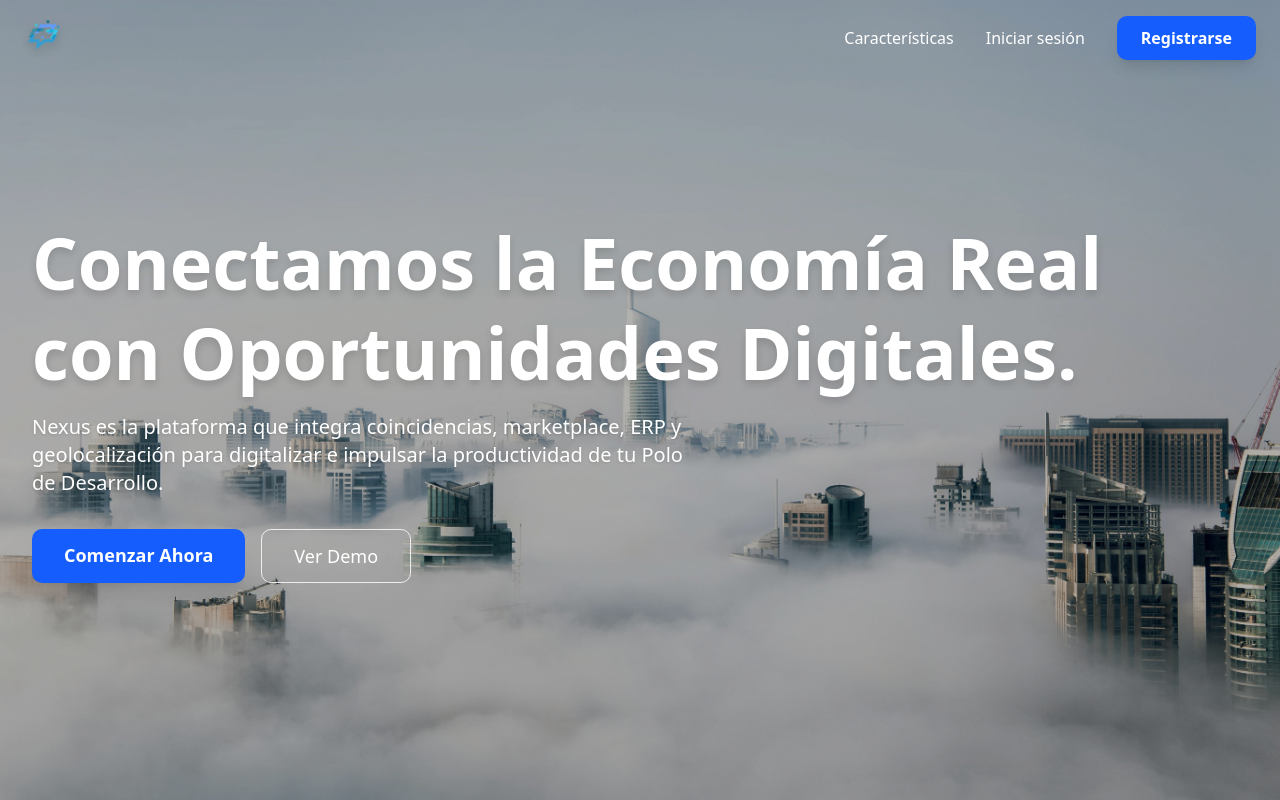
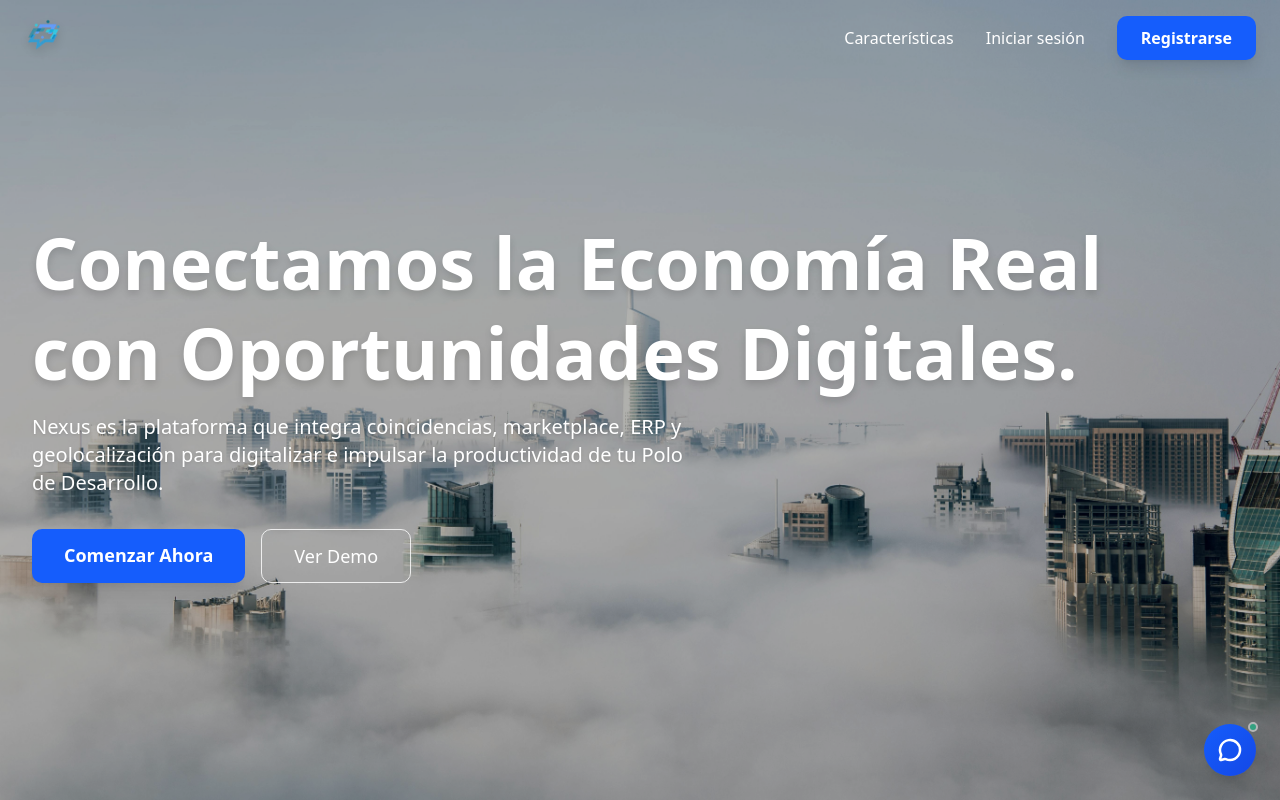
Before and after one commit to joseorteha/Nexus, a Next.js app: page / in a window 1280 px wide. Shown: the top 800 px of the page. Built offline with nearby package versions, Linux system fonts and the light colour scheme.

Commit message:
feat: integración del componente ChatSoporte en la landing page

```diff
--- a/src/app/page.tsx
+++ b/src/app/page.tsx
@@ -7,6 +7,7 @@ import SolutionSection from "../components/modules/landing/Solution";
 import whoWeAre from "../components/modules/landing/WhoIsFor";
 import Beneficios from "../components/modules/landing/BenefitsSection";
 import CTA from "../components/modules/landing/CTASection";
+import ChatSoporte from "../components/modules/landing/ChatSoporte";
 
 export default function HomePage() {
   return (
@@ -20,6 +21,7 @@ export default function HomePage() {
       <Beneficios />
       <CTA />
       <Footer />
+      <ChatSoporte />
     </main>
   );
 }
```
